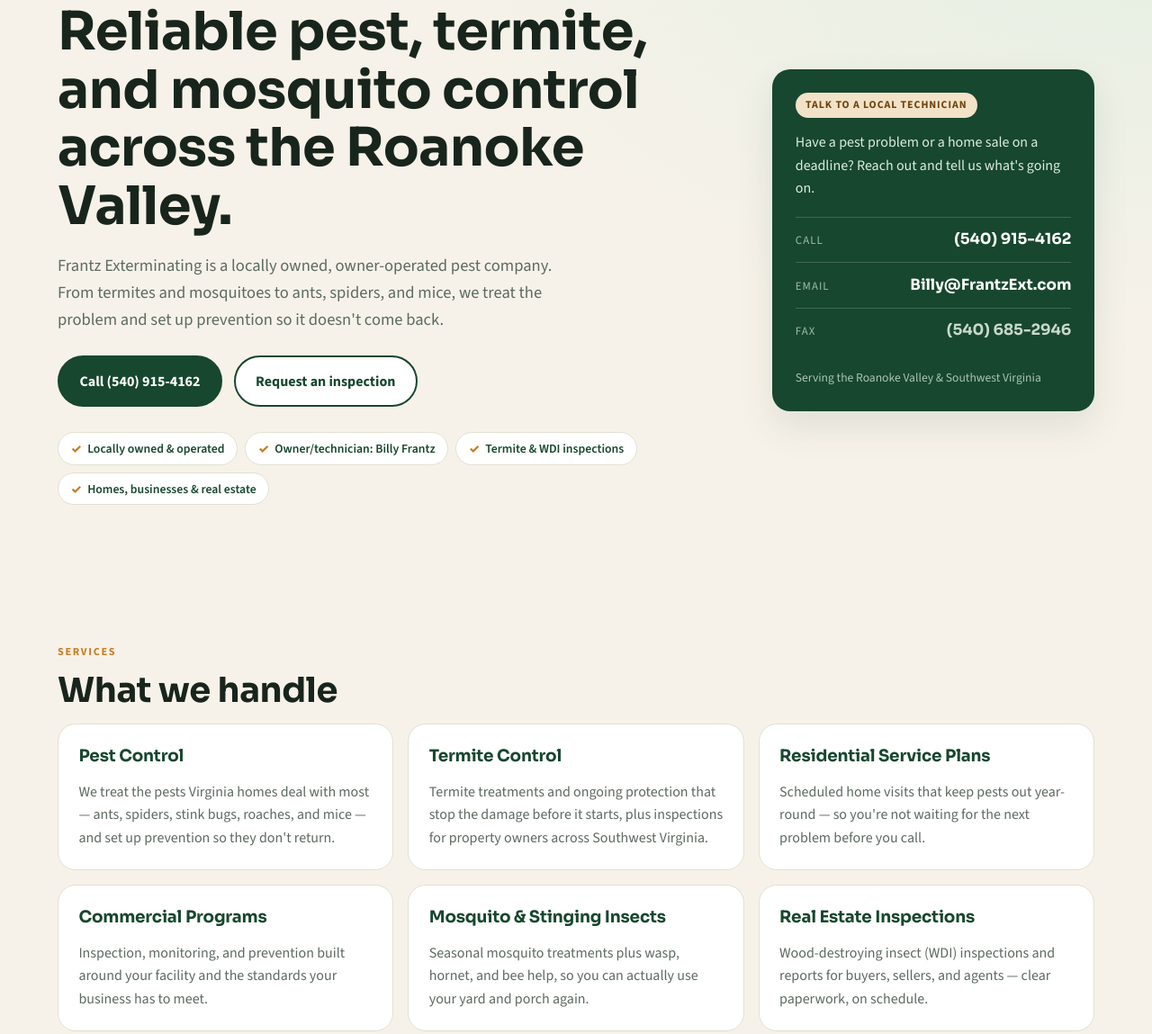
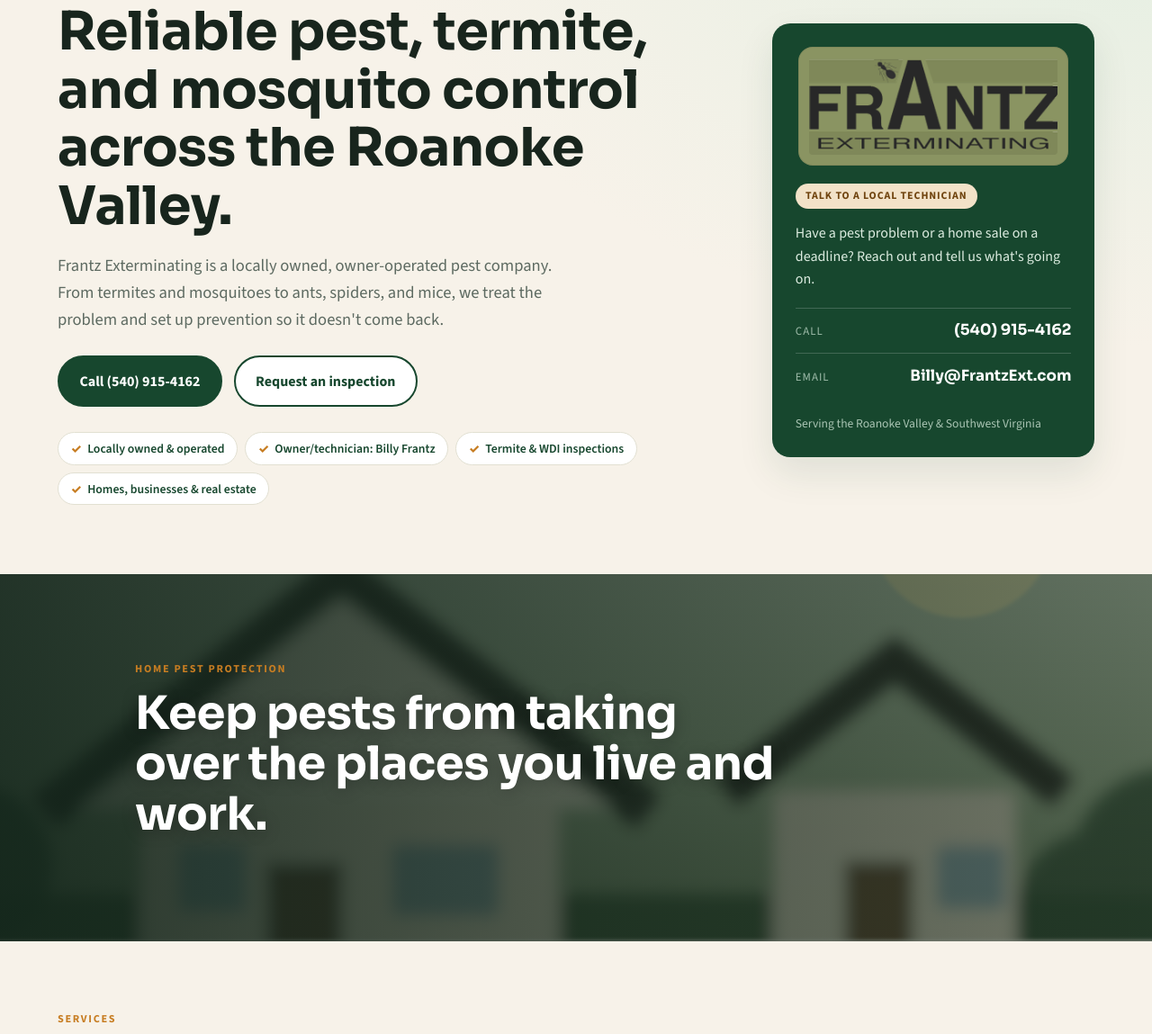
Before and after one commit to star23tech/frantzexterminating-site, a plain HTML site: page index.html in a window 1280 px wide. Shown: the part 174-1323 px from the top of the page at 90% size. Drawn offline with nearby package versions, Linux system fonts and the light colour scheme.

Commit message:
Polish Frantz hero assets and remove fax references

```diff
--- a/index.html
+++ b/index.html
@@ -44,9 +44,10 @@
         </ul>
       </div>
       <aside class="hero-card" aria-label="Contact card">
+        <img class="hero-business-logo" src="assets/frantz-existing-logo.png" alt="Frantz Exterminating logo">
         <div class="badge">Talk to a local technician</div>
         <p class="hero-card-lead">Have a pest problem or a home sale on a deadline? Reach out and tell us what's going on.</p>
-        <a class="hero-card-row" href="tel:+15409154162">
+        <a class="hero-card-row" href="tel:+154****4162">
           <span class="hero-card-label">Call</span>
           <span class="hero-card-value">(540) 915-4162</span>
         </a>
@@ -54,12 +55,16 @@
           <span class="hero-card-label">Email</span>
           <span class="hero-card-value">Billy@FrantzExt.com</span>
         </a>
-        <div class="hero-card-row static">
-          <span class="hero-card-label">Fax</span>
-          <span class="hero-card-value">(540) 685-2946</span>
-        </div>
         <p class="hero-card-foot">Serving the Roanoke Valley &amp; Southwest Virginia</p>
       </aside>
+    </section>
+
+    <section class="house-hero" aria-label="Residential pest control visual">
+      <img class="house-visual-img" src="assets/house-placeholder.svg" alt="" aria-hidden="true">
+      <div class="house-hero-content">
+        <p class="eyebrow">Home pest protection</p>
+        <h2>Keep pests from taking over the places you live and work.</h2>
+      </div>
     </section>
 
     <section id="services" class="section">
@@ -149,11 +154,10 @@
       <div>
         <p class="eyebrow">Contact</p>
         <h2>Tell us what's going on</h2>
-        <p>Call <a href="tel:+15409154162">(540) 915-4162</a>, fax (540) 685-2946, or email <a href="mailto:Billy@FrantzExt.com">Billy@FrantzExt.com</a>. The more detail you share about the pest, the property, and your timing, the faster we can help.</p>
+        <p>Call <a href="tel:+154****4162">(540) 915-4162</a> or email <a href="mailto:Billy@FrantzExt.com">Billy@FrantzExt.com</a>. The more detail you share about the pest, the property, and your timing, the faster we can help.</p>
         <ul class="contact-facts">
           <li><span>Phone</span><a href="tel:+15409154162">(540) 915-4162</a></li>
           <li><span>Email</span><a href="mailto:Billy@FrantzExt.com">Billy@FrantzExt.com</a></li>
-          <li><span>Fax</span>(540) 685-2946</li>
           <li><span>Area</span>Roanoke Valley &amp; SW Virginia</li>
         </ul>
       </div>
--- a/script.js
+++ b/script.js
@@ -25,3 +25,16 @@
       '&body=' + encodeURIComponent(body);
   });
 }
+
+// Small parallax-style movement for the residential placeholder visual.
+var houseVisual = document.querySelector('.house-visual-img');
+if (houseVisual) {
+  var updateHouseVisual = function () {
+    var rect = houseVisual.parentElement.getBoundingClientRect();
+    var offset = Math.max(-32, Math.min(32, rect.top * -0.06));
+    houseVisual.style.transform = 'scale(1.08) translateY(' + offset.toFixed(1) + 'px)';
+  };
+  updateHouseVisual();
+  window.addEventListener('scroll', updateHouseVisual, { passive: true });
+  window.addEventListener('resize', updateHouseVisual);
+}
--- a/styles.css
+++ b/styles.css
@@ -90,6 +90,14 @@
   background:var(--green);color:#fff;border-radius:var(--radius);
   padding:1.6rem;box-shadow:var(--shadow);
 }
+.hero-business-logo{
+  width:min(100%,300px);
+  margin:0 auto 1.2rem;
+  padding:.75rem;
+  border-radius:16px;
+  background:#8a9462;
+  box-shadow:inset 0 0 0 1px rgba(0,0,0,.08);
+}
 .badge{
   display:inline-block;background:var(--accent-soft);color:#6f430e;
   border-radius:999px;padding:.28rem .7rem;font-size:.74rem;font-weight:700;
@@ -106,6 +114,47 @@
 .hero-card-value{font-family:var(--font-head);font-weight:700;font-size:1.05rem}
 a.hero-card-row:hover .hero-card-value{color:var(--accent-soft)}
 .hero-card-foot{margin:1.1rem 0 0;font-size:.85rem;color:#a9c4b3}
+
+/* ---------- Parallax house visual ---------- */
+.house-hero{
+  position:relative;
+  min-height:360px;
+  display:grid;
+  place-items:center;
+  margin:0;
+  padding:clamp(3rem,8vw,6rem) clamp(1rem,5vw,5rem);
+  overflow:hidden;
+  color:#fff;
+}
+.house-hero::after{
+  content:"";
+  position:absolute;
+  inset:0;
+  background:linear-gradient(90deg,rgba(18,36,26,.9),rgba(18,36,26,.52));
+  z-index:0;
+}
+.house-visual-img{
+  position:absolute;
+  inset:-4%;
+  width:108%;
+  height:108%;
+  max-width:none;
+  object-fit:cover;
+  filter:blur(2px);
+  transform:scale(1.03);
+  z-index:0;
+}
+.house-hero-content{
+  position:relative;
+  z-index:1;
+  width:min(100%,980px);
+}
+.house-hero h2{
+  max-width:720px;
+  font-size:clamp(2rem,4vw,3.7rem);
+  color:#fff;
+  text-shadow:0 2px 18px rgba(0,0,0,.28);
+}
 
 /* ---------- Cards ---------- */
 .grid{display:grid;grid-template-columns:repeat(3,minmax(0,1fr));gap:1rem}
@@ -227,6 +276,7 @@
   .grid{grid-template-columns:1fr}
   .mobile-call{display:block}
   body{padding-bottom:4.5rem}
+  .house-hero{background-attachment:scroll;min-height:300px}
 }
 @media (min-width:560px) and (max-width:850px){
   .grid{grid-template-columns:1fr 1fr}
```
Also changed, not shown: assets/frantz-existing-logo.png (added), assets/house-placeholder.svg (added), 1 other file.
